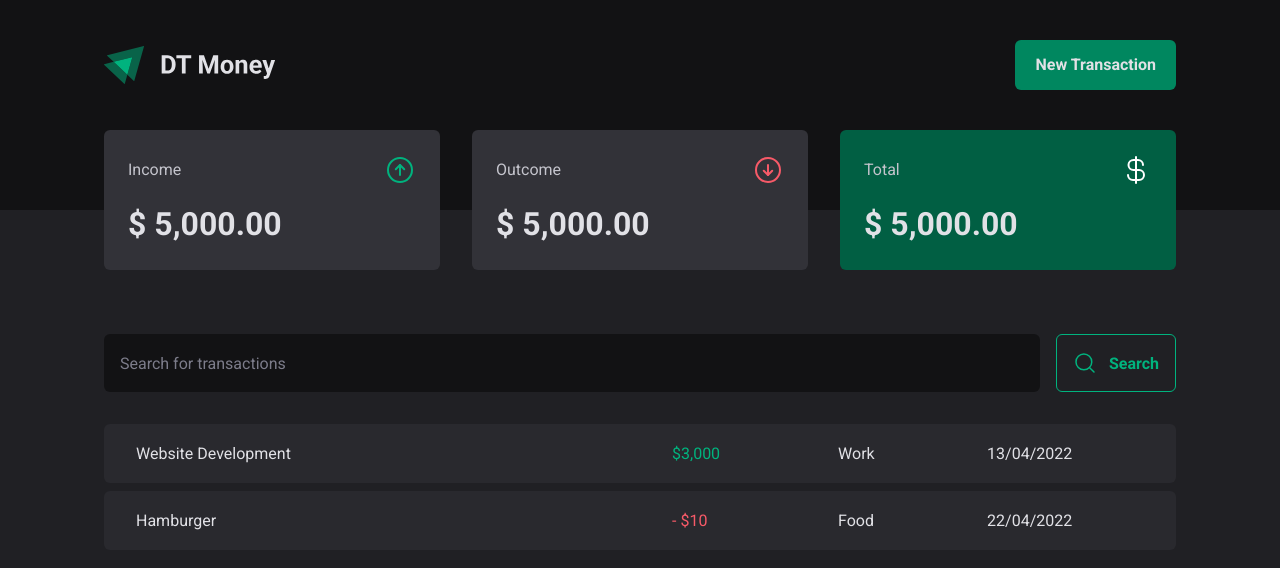
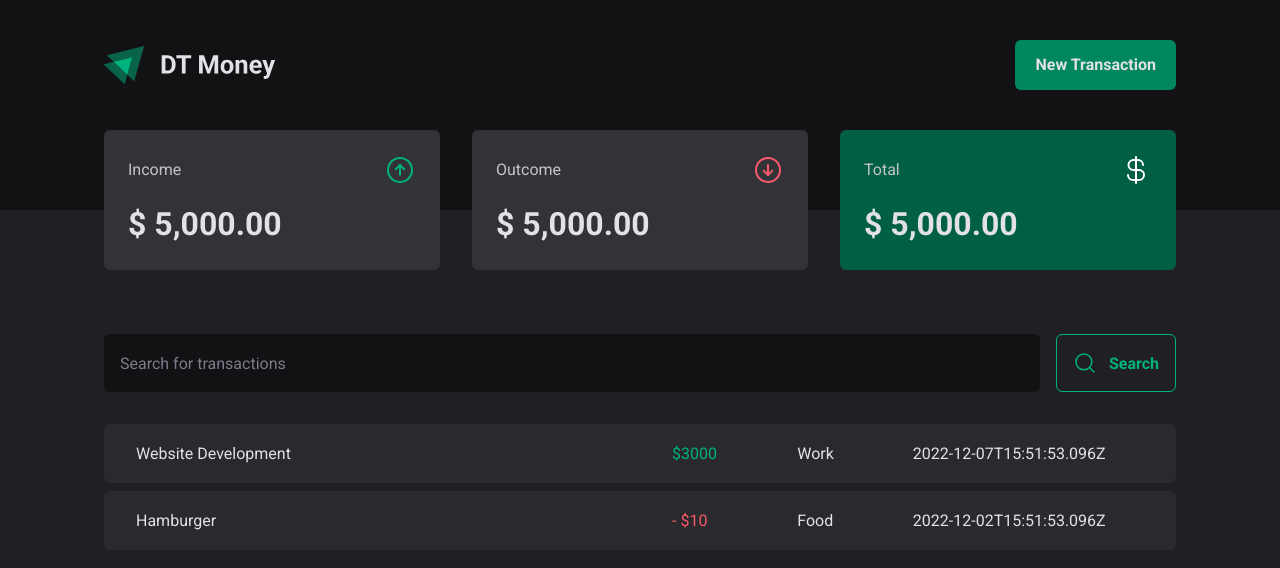
Before and after one commit to LuizPelegrini/expenses-tracker, a React (Vite) app: page / in a window 1280 px wide. Shown: the top 568 px of the page. Built offline with nearby package versions, Linux system fonts and the light colour scheme; data requests are answered from the project's data file.

Commit message:
update: Fetch transactions from json-server

```diff
--- a/src/pages/Transactions/index.tsx
+++ b/src/pages/Transactions/index.tsx
@@ -1,3 +1,4 @@
+import { useEffect, useState } from "react";
 import { Header } from "../../components/Header";
 import { Summary } from "../../components/Summary";
 import { SearchForm } from "./components/SearchForm";
@@ -8,7 +9,29 @@
   TransactionsTable
 } from './styles';
 
+interface TransactionType {
+  id: number;
+  description: string;
+  type: 'income' | 'outcome';
+  category: string;
+  price: number;
+  createdAt: string;
+}
+
 export function Transactions () {
+  const [transactions, setTransactions] = useState<TransactionType[]>([]);
+
+  async function loadTransactions() {
+    const response = await fetch('http://localhost:3333/transactions');
+    const data = await response.json() as TransactionType[];
+
+    setTransactions(data);
+  }
+
+  useEffect(() => {
+    loadTransactions();
+  }, []);
+
   return (
     <>
       <Header />
@@ -18,22 +41,18 @@
         <SearchForm />
         <TransactionsTable>
           <tbody>
-            <tr>
-              <td width="50%">Website Development</td>
-              <td>
-                <PriceHighlight variant="income">$3,000</PriceHighlight>
-              </td>
-              <td>Work</td>
-              <td>13/04/2022</td>
-            </tr>
-            <tr>
-              <td width="50%">Hamburger</td>
-              <td>
-                <PriceHighlight variant="outcome">- $10</PriceHighlight>
-              </td>
-              <td>Food</td>
-              <td>22/04/2022</td>
-            </tr>
+            { transactions.map(transaction => (
+              <tr key={transaction.id}>
+                <td width="50%">{transaction.description}</td>
+                <td>
+                  <PriceHighlight variant={transaction.type}>
+                    {transaction.type === 'outcome'? '-' : ''} ${transaction.price}
+                  </PriceHighlight>
+                </td>
+                <td>{transaction.category}</td>
+                <td>{transaction.createdAt}</td>
+              </tr>
+            ))}
           </tbody>
         </TransactionsTable>
       </TransactionsContainer>
```
